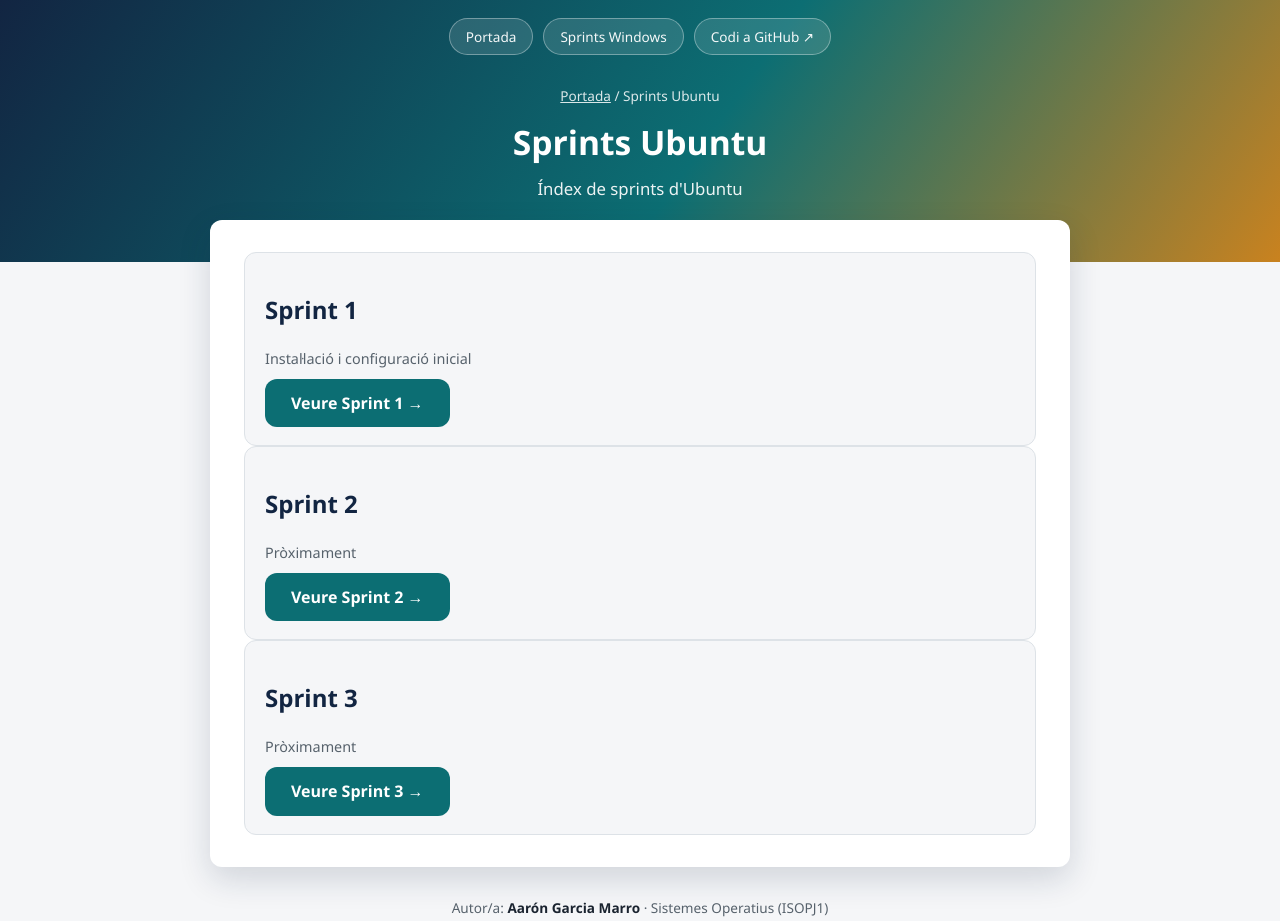
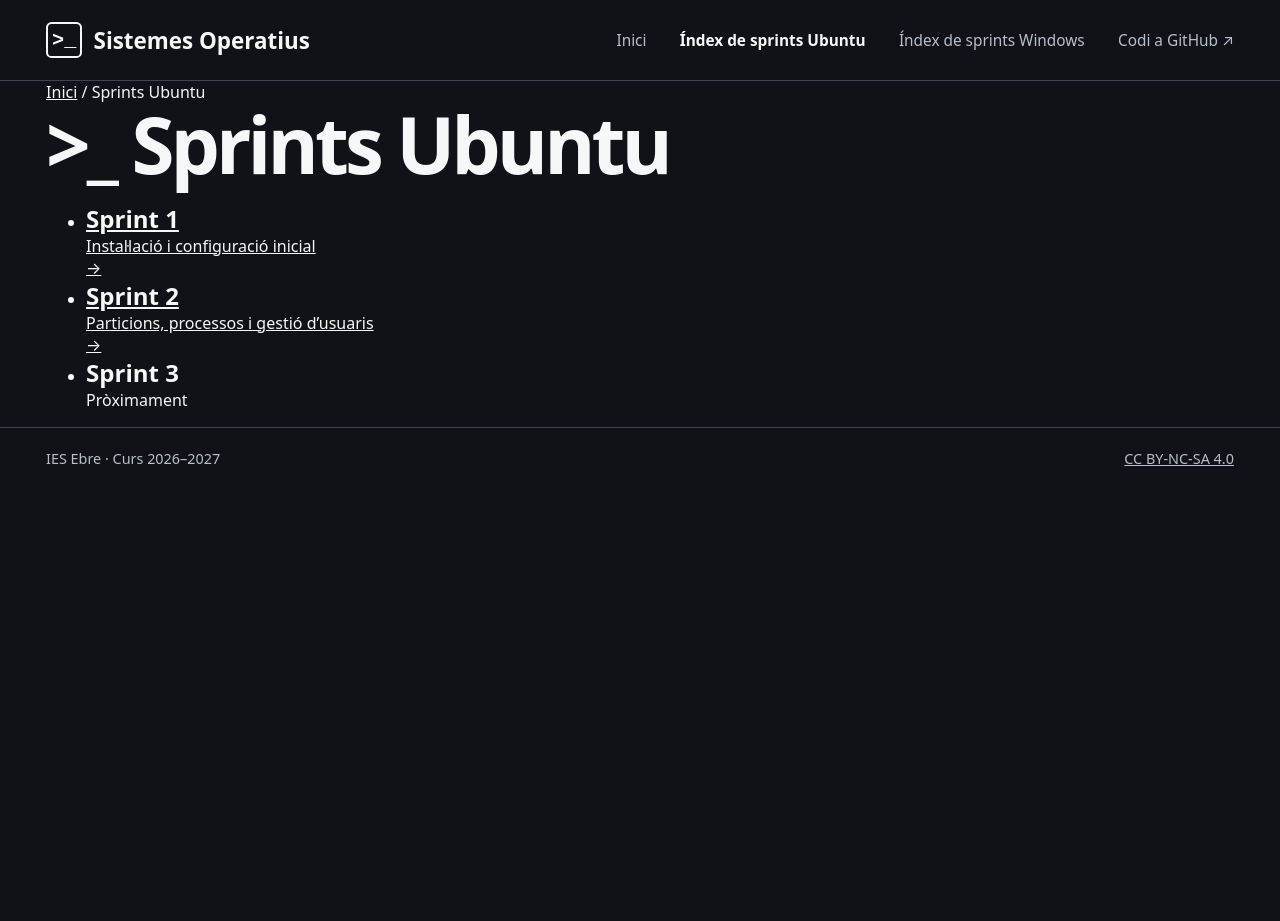
Before and after one commit to AaronGarcia33/sistemes_operatius, a plain HTML site: page sprints_ubuntu.html in a window 1280 px wide. After the commit the page ends 800 px from the top, so only its background shows below. Drawn offline with Linux system fonts and the light colour scheme.

Commit message:
Refactor sprints_ubuntu.html structure and styles

```diff
--- a/sprints_ubuntu.html
+++ b/sprints_ubuntu.html
@@ -2,63 +2,65 @@
 <html lang="ca">
 <head>
   <meta charset="UTF-8">
-<meta name="viewport" content="width=device-width, initial-scale=1.0">
+  <meta name="viewport" content="width=device-width, initial-scale=1">
   <title>Sprints Ubuntu · Sistemes Operatius</title>
-<link rel="stylesheet" href="css/estils.css">
+  <link rel="stylesheet" href="css/portada.css">
 </head>
-
-<body>
-
-<header class="hero">
-  <nav class="hero-nav">
-    <a href="index.html">Portada</a>
-    <a href="sprints_windows.html">Sprints Windows</a>
-    <a href="https://github.com/" target="_blank" rel="noopener">Codi a GitHub ↗</a>
+<body class="pagina-sprints ubuntu">
+  <header class="capcalera">
+    <nav class="contenidor navegacio" aria-label="Navegació principal">
+      <a class="marca" href="index.html">
+        <span class="marca-terminal" aria-hidden="true">&gt;_</span>
+        Sistemes Operatius
+      </a>
+      <ul class="menu">
+        <li><a href="index.html">Inici</a></li>
+        <li><a href="sprints_ubuntu.html" aria-current="page">Índex de sprints Ubuntu</a></li>
+        <li><a href="sprints_windows.html">Índex de sprints Windows</a></li>
+        <li><a href="https://github.com/aarongarcia33/sistemes_operatius">Codi a GitHub ↗</a></li>
+      </ul>
     </nav>
-
-  <div class="hero-titol">
-    <p class="miguetes">
-      <a href="index.html">Portada</a> / Sprints Ubuntu
-    </p>
-
-    <h1>Sprints Ubuntu</h1>
-    <p class="subtitol">Índex de sprints d'Ubuntu</p>
-  </div>
   </header>
 
-<main class="contenidor">
-  <section class="panell">
-
-    <div class="targetes">
-
-      <article class="targeta">
+  <main class="contenidor index-sprints">
+    <nav class="fil-sprints" aria-label="Ubicació">
+      <a href="index.html">Inici</a>
+      <span aria-hidden="true">/</span>
+      <span aria-current="page">Sprints Ubuntu</span>
+    </nav>
+    <h1 class="titol-sprints">
+      <span class="icona-sprints" aria-hidden="true"><span class="simbol-sprint-terminal">&gt;<span class="cursor-sprint">_</span></span></span>
+      Sprints Ubuntu
+    </h1>
+    <ul class="llista-sprints">
+      <li>
+        <a class="fila-sprint" href="ubuntu/sprint1/index.html">
           <h2>Sprint 1</h2>
           <p>Instal·lació i configuració inicial</p>
-        <a class="boto" href="ubuntu/sprint1/index.html">Veure Sprint 1 →</a>
-      </article>
-
-      <article class="targeta">
+          <span class="fletxa-sprint" aria-hidden="true">→</span>
+        </a>
+      </li>
+      <li>
+        <a class="fila-sprint" href="ubuntu/sprint2/index.html">
           <h2>Sprint 2</h2>
-        <p>Pròximament</p>
-        <a class="boto" href="ubuntu/sprint2/index.html">Veure Sprint 2 →</a>
-      </article>
-
-      <article class="targeta">
+          <p>Particions, processos i gestió d’usuaris</p>
+          <span class="fletxa-sprint" aria-hidden="true">→</span>
+        </a>
+      </li>
+      <li>
+        <div class="fila-sprint fila-pendent">
           <h2>Sprint 3</h2>
           <p>Pròximament</p>
-        <a class="boto" href="ubuntu/sprint3/index.html">Veure Sprint 3 →</a>
-      </article>
-
         </div>
-
-  </section>
+      </li>
+    </ul>
   </main>
 
   <footer class="peu">
-  <p class="autoria">
-    Autor/a: <strong>Aarón Garcia Marro</strong> · Sistemes Operatius (ISOPJ1)
-  </p>
+    <div class="contenidor peu-contingut">
+      <span>IES Ebre · Curs 2026–2027</span>
+      <a href="https://creativecommons.org/licenses/by-nc-sa/4.0/deed.ca" rel="license">CC BY-NC-SA 4.0</a>
+    </div>
   </footer>
-
 </body>
 </html>
```
Lines whose indentation alone changed are shown as unchanged.
